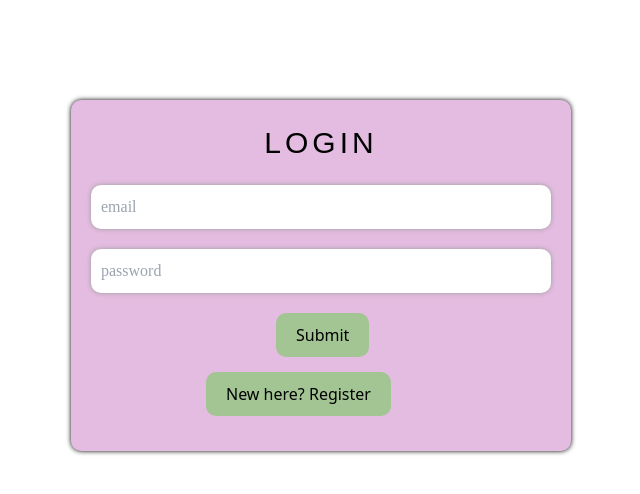
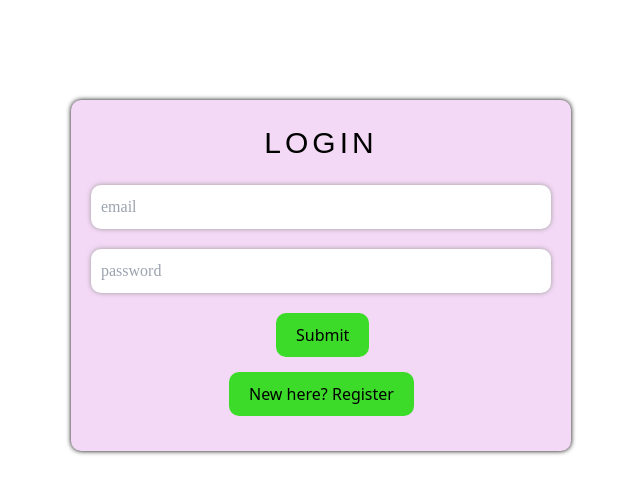
Before and after one commit to dev-9820/mp-quiz, a Next.js app: page / in a window 1280 px wide. Shown: the top 494 px of the page, without its empty margins (319-959 px from the left). Built offline with nearby package versions, Linux system fonts and the light colour scheme.

Commit message:
UI
kar jaldi bc

```diff
--- a/components/ExerciseList/home.js
+++ b/components/ExerciseList/home.js
@@ -1,7 +1,7 @@
 export default function ExerciseList({ exercises, func }) {
     return (
         <>
-            <h3 className="text-2xl">Pick an Exercise</h3>
+            <h2 className="exer">Pick an Exercise</h2>
             <ul>
                 {exercises.map((exercise) => (
                     <li className="hover:text-blue-900" key={exercise.id}>
--- a/pages/_app.js
+++ b/pages/_app.js
@@ -1,4 +1,6 @@
 import '../styles/globals.css'
+
+
 
 export default function App({ Component, pageProps }) {
 
--- a/pages/home.js
+++ b/pages/home.js
@@ -119,7 +119,7 @@ export default function Home({ exercises }) {
                 <title>SolveIT</title>
                 <meta name="description" content="Quiz app in next js" />
             </Head>
-            <div className="w-1/2 m-auto mt-[120px] bg-gray-200 p-6 rounded-md shadow-2xl">
+            <div className="w-3/4 m-auto mt-[120px] bg-gray-200 p-56 rounded-md shadow-2xl">
                 <main className="">
                     {!isExerciseShown ? (
                         <ExerciseList
--- a/pages/index.js
+++ b/pages/index.js
@@ -26,7 +26,7 @@ const [loginPassword, setLoginPassword] = useState('');
         />
         <button type="submit">Submit</button>
         <NextLink href={"/register"}>
-        <button type="register">New here? Register</button>
+        <button type="register2">New here? Register</button>
         </NextLink>
       </form>
       </div>
--- a/pages/register.js
+++ b/pages/register.js
@@ -21,9 +21,9 @@ export default function Register(){
         name='password'
         placeholder='password'
         onChange={e => setRegisterPassword(e.target.value)}/>
-        <button onClick={register} type="submit">Submit</button>
+        <button type="submit">Submit</button>
         <NextLink href={"/"}>
-        <button type="register">Already Registered? Login</button>
+        <button type="register1">Already Registered? Login</button>
         </NextLink>
       </form>
 
--- a/styles/globals.css
+++ b/styles/globals.css
@@ -10,7 +10,7 @@
 	margin: auto;
 	width: 500px;
 	padding: 20px;
-	background-color: #e4bce1;
+	background-color: #f4d9f6;
 	border-radius: 10px;
 	box-shadow: 0 0 5px #000000;
 }
@@ -55,7 +55,7 @@ button[type="submit"] {
 	align-self: center;
 	margin-right: auto;
 	padding: 10px 20px;
-	background-color:#a2c593 ;
+	background-color:#3cdb2a ;
 	color: rgb(0, 0, 0);
 	border: none;
 	border-radius: 10px;
@@ -77,9 +77,11 @@ button[type="submit"]:hover {
 
 
 }
-button[type="register"] {
+
+button[type="register1"]
+ {
 	padding: 10px 20px;
-	background-color: #a2c593;
+	background-color: #3cdb2a;
 	color: rgb(0, 0, 0);
 	border-radius: 10px;
 	font-size: 16px;
@@ -89,8 +91,26 @@ button[type="register"] {
 	margin-left: 25%;
 
 }
+button[type="register2"]
+{
+	padding: 10px 20px;
+	background-color: #3cdb2a;
+	color: rgb(0, 0, 0);
+	border-radius: 10px;
+	font-size: 16px;
+	cursor: pointer;
+	transition: 0.3s;
+	margin-bottom: 15px;
+	margin-left: 30%;
 
-button[type="register"]:hover {
+}
+
+button[type="register1"]:hover {
+	background-color: #3a4244;
+	color: #ffffff;
+	font-style: italic;
+}
+button[type="register2"]:hover {
 	background-color: #3a4244;
 	color: #ffffff;
 	font-style: italic;
```
Also changed, not shown: styles/Home.module.css (+8 -0 lines).
